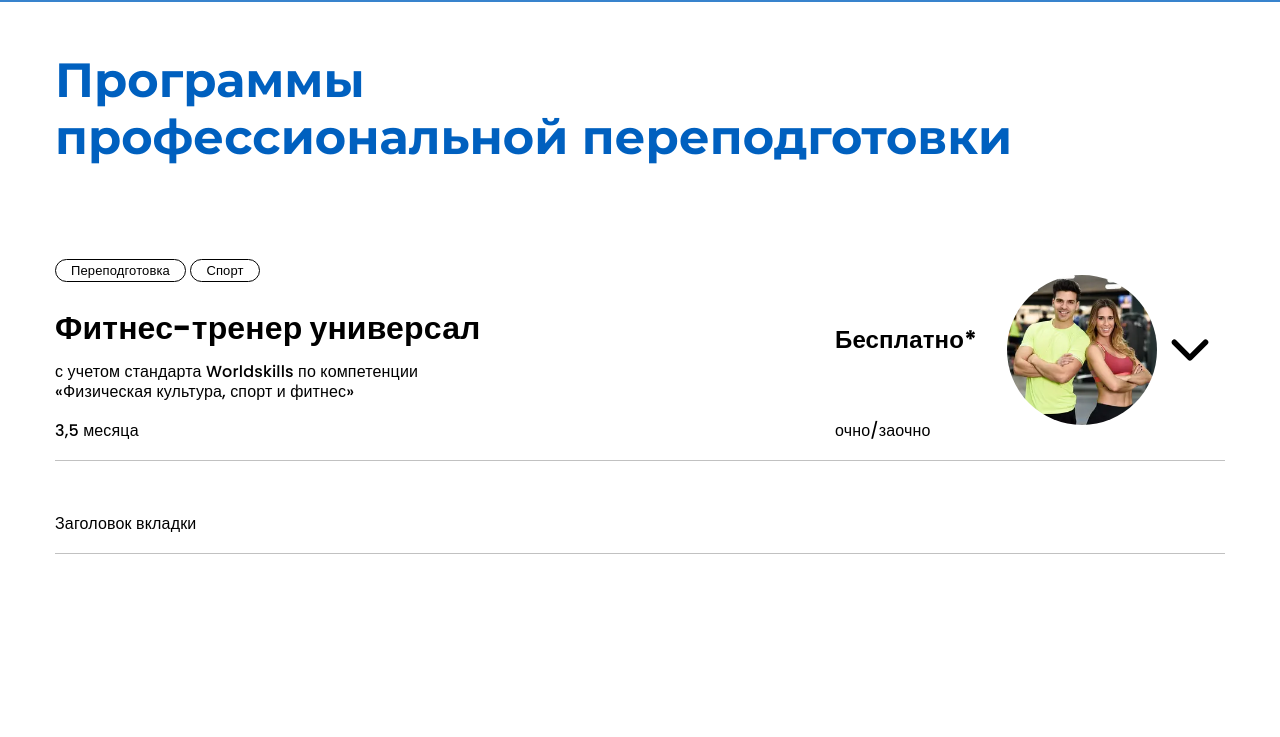
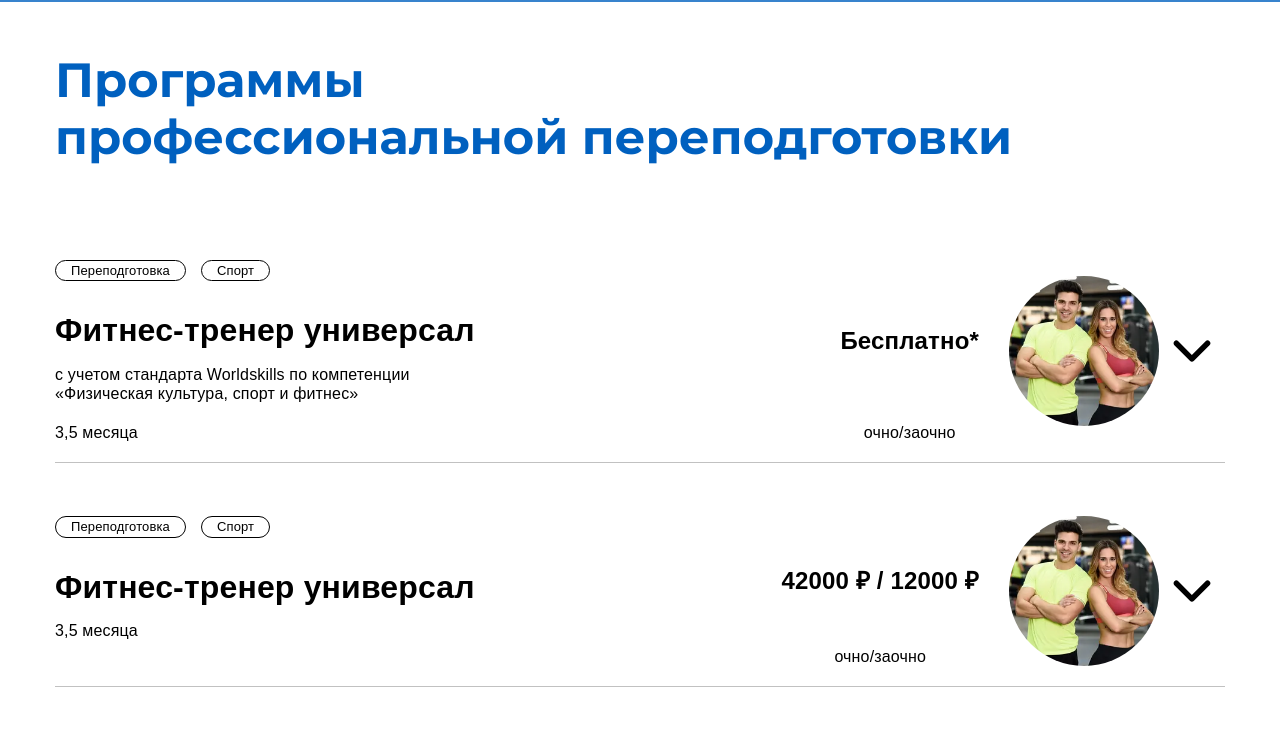
Before and after one commit to adminika/landing-worldskills, a plain HTML site: page index.html in a window 1280 px wide. Shown: the part 726-1463 px from the top of the page. Before the commit the page ends 1330 px from the top, so only its background shows below. Drawn offline with Linux system fonts and the light colour scheme; files whose address does not match are found by name; a web font is replaced by a local one.

Commit message:
fix: fix fonts and location blocks accordion

```diff
--- a/index.html
+++ b/index.html
@@ -24,6 +24,9 @@
 		<link rel="apple-touch-icon" sizes="152x152" href="./img/favicons/apple-touch-icon-152x152.png">
 		<link rel="apple-touch-icon" sizes="167x167" href="./img/favicons/apple-touch-icon-167x167.png">
 		<link rel="apple-touch-icon" sizes="180x180" href="./img/favicons/apple-touch-icon-180x180.png">
+		<link rel="preconnect" href="https://fonts.googleapis.com">
+<link rel="preconnect" href="https://fonts.gstatic.com" crossorigin>
+<link href="https://fonts.googleapis.com/css2?family=Teko:wght@300;400;500;600;700&display=swap" rel="stylesheet">
     <link rel="stylesheet" href="./styles/main.css"/>
     <title>Gulp-FrontEnd</title>
 
@@ -192,9 +195,101 @@
 
 			<div class="acor-content">
 				<input type="checkbox" name="chacor" id="chacor2" />
-				<label for="chacor2" class="acor-head">Заголовок вкладки</label>
+				<label for="chacor2" class="acor-head">
+					<div class="acor__grid">
+						<div class="acor__column acor__column-left">
+							<div class="category-group">
+								<span class="category__retraining">Переподготовка</span>
+								<span class="category__sports">Спорт</span>
+							</div>
+							<h3 class="acor__title">Фитнес-тренер универсал</h3>
+
+							<span class="acor__duration">3,5 месяца</span>
+						</div>
+
+						<div class="acor__column acor__column-right">
+							<div class="group__training-form">
+								<div class="training-form__price">
+									<span>42000 ₽ / 12000 ₽</span>
+								</div>
+								<div class="training-form">
+									<span>очно/заочно</span>
+								</div>
+							</div>
+							<div class="acor__img">
+								<picture>
+									<source srcset="./img/acor1.webp" type="image/webp" />
+									<source srcset="./img/acor1.jpg" type="image/jpg" />
+									<img src="./img/acor1.jpg" alt="" />
+								</picture>
+							</div>
+							<div class="acor__arrow">
+								<svg class="icon-arrow">
+									<use xlink:href="./img/sprites/s-mono.svg#arrow"></use>
+								</svg>
+							</div>
+						</div>
+					</div>
+				</label>
 				<div class="acor-body">
-					<p>Описание вкладки</p>
+					<ul class="gen-desc">
+						<li class="gen-desc__title">Квалификация</li>
+						<li class="gen-desc__text">
+							Специалист по продвижению фитнес-услуг
+						</li>
+						<li class="gen-desc__title">Продолжительность обучения</li>
+						<li class="gen-desc__text">3,5 месяца</li>
+						<li class="gen-desc__title">Форма обучения</li>
+						<li class="gen-desc__text">Очная</li>
+						<li class="gen-desc__title">Выдаваемый документ</li>
+						<li class="gen-desc__text">
+							Диплом о профессиональной переподготовке и SKILLS PASSPORT
+							(Паспорт компетенций)
+						</li>
+					</ul>
+					<ul class="gen-modules">
+						<li class="gen-desc__title">Содержание обучения:</li>
+						<li class="gen-desc__text">
+							Модуль 1. Стандарты Ворлдскиллс и спецификация стандартов
+							Ворлдскиллс по компетенции «Физическая культура, спорт и фитнес».
+							Разделы спецификации
+						</li>
+						<li class="gen-desc__text">
+							Модуль 2. Актуальные требования рынка труда, современные
+							технологии в профессиональной сфере
+						</li>
+						<li class="gen-desc__text">
+							Модуль 3. Общие вопросы по работе в статусе самозанятого
+						</li>
+						<li class="gen-desc__text">
+							Модуль 4. Требования охраны труда и техники безопасности
+						</li>
+						<li class="gen-desc__text">
+							Модуль 5. Практическое занятие на определение стартового уровня
+							владения компетенцией
+						</li>
+						<li class="gen-desc__text">
+							Модуль 6. Цифровые и мультимедийные технологии, обеспечивающие
+							возможность on-line организации и дистанционного контроля за
+							тренировочной деятельностью
+						</li>
+						<li class="gen-desc__text">
+							Модуль 7. Кинезиология тренировочной деятельности
+						</li>
+						<li class="gen-desc__text">
+							Модуль 8. Определение физического состояния населения с
+							использованием методов фитнес-тестирования
+						</li>
+						<li class="gen-desc__text">
+							Модуль 9. Специфика составления программы для улучшения общего
+							физического состояния, для развития выносливости, силы, гибкости,
+							координации и баланса
+						</li>
+						<li class="gen-desc__text">
+							Модуль 10. Консультирование населения по вопросам ЗОЖ и физической
+							активности
+						</li>
+					</ul>
 				</div>
 			</div>
 		</div>
--- a/styles/main.css
+++ b/styles/main.css
@@ -1,5 +1,5 @@
 :root {
-  --font-family-primary: "Poppins", sans-serif;
+  --font-family-primary: "Arial", "Helvetica Neue", "Helvetica", sans-serif;
   --font-family-secondary: "Montserrat", sans-serif;
   --content-width: 1170px;
   --container-offset: 15px;
@@ -338,41 +338,6 @@ template {
   font-weight: 700;
   font-style: normal;
 }
-@font-face {
-  font-family: "Poppins";
-  src: url("../fonts/Poppins-Lightt.woff2") format("woff2"), url("../fonts/Poppins-Light.woff") format("woff");
-  font-display: swap;
-  font-weight: 300;
-  font-style: normal;
-}
-@font-face {
-  font-family: "Poppins";
-  src: url("../fonts/Poppins-Regular.woff2") format("woff2"), url("../fonts/Poppins-Regular.woff") format("woff");
-  font-display: swap;
-  font-weight: 400;
-  font-style: normal;
-}
-@font-face {
-  font-family: "Poppins";
-  src: url("../fonts/Poppins-Medium.woff2") format("woff2"), url("../fonts/Poppins-Medium.woff") format("woff");
-  font-display: swap;
-  font-weight: 500;
-  font-style: normal;
-}
-@font-face {
-  font-family: "Poppins";
-  src: url("../fonts/Poppins-SemiBold.woff2") format("woff2"), url("../fonts/Poppins-SemiBold.woff") format("woff");
-  font-display: swap;
-  font-weight: 600;
-  font-style: normal;
-}
-@font-face {
-  font-family: "Poppins";
-  src: url("../fonts/Poppins-Bold.woff2") format("woff2"), url("../fonts/Poppins-Bold.woff") format("woff");
-  font-display: swap;
-  font-weight: 700;
-  font-style: normal;
-}
 html {
   scroll-behavior: smooth;
   -webkit-box-sizing: border-box;
@@ -577,7 +542,7 @@ button {
 }
 
 .welcome__link {
-  font-family: Poppins;
+  font-family: inherit;
   font-weight: 500;
   font-size: 24px;
   border: 2px solid var(--color-secondary);
@@ -646,21 +611,43 @@ button {
 .acor__grid {
   display: -ms-grid;
   display: grid;
-  -ms-grid-columns: 2fr 1fr;
-  grid-template-columns: 2fr 1fr;
+  -ms-grid-columns: 1.5fr 1fr;
+  grid-template-columns: 1.5fr 1fr;
   -ms-grid-rows: auto;
   grid-template-rows: auto;
 }
 
 .category-group {
+  display: -webkit-box;
+  display: -ms-flexbox;
+  display: flex;
+  -webkit-box-align: center;
+  -ms-flex-align: center;
+  align-items: center;
   margin-bottom: 30px;
+}
+
+.category-group span:not(:last-child) {
+  margin-right: 15px;
+}
+
+.category-group span {
+  display: -webkit-box;
+  display: -ms-flexbox;
+  display: flex;
+  -webkit-box-align: center;
+  -ms-flex-align: center;
+  align-items: center;
+  -webkit-box-pack: center;
+  -ms-flex-pack: center;
+  justify-content: center;
 }
 
 .category__retraining,
 .category__sports {
   font-size: 13px;
   letter-spacing: 0.01em;
-  padding: 1px 15px;
+  padding: 2px 15px;
   border: 1px solid var(--color-third);
   border-radius: 15px;
   -webkit-transition: border 0.3s ease;
@@ -690,6 +677,10 @@ button {
   font-size: 16px;
 }
 
+.training-form {
+  text-align: center;
+}
+
 .acor__column-right {
   display: -webkit-box;
   display: -ms-flexbox;
@@ -697,6 +688,9 @@ button {
   -webkit-box-align: center;
   -ms-flex-align: center;
   align-items: center;
+  -webkit-box-pack: end;
+  -ms-flex-pack: end;
+  justify-content: flex-end;
 }
 
 .group__training-form {
@@ -723,9 +717,13 @@ button {
   align-items: center;
   font-weight: 700;
   font-size: 24px;
+  white-space: nowrap;
 }
 
 .acor__img {
+  -webkit-box-flex: 0;
+  -ms-flex: 0 0 auto;
+  flex: 0 0 auto;
   border-radius: 50%;
   width: 150px;
   height: 150px;
```
Also changed, not shown: 1 other file.
